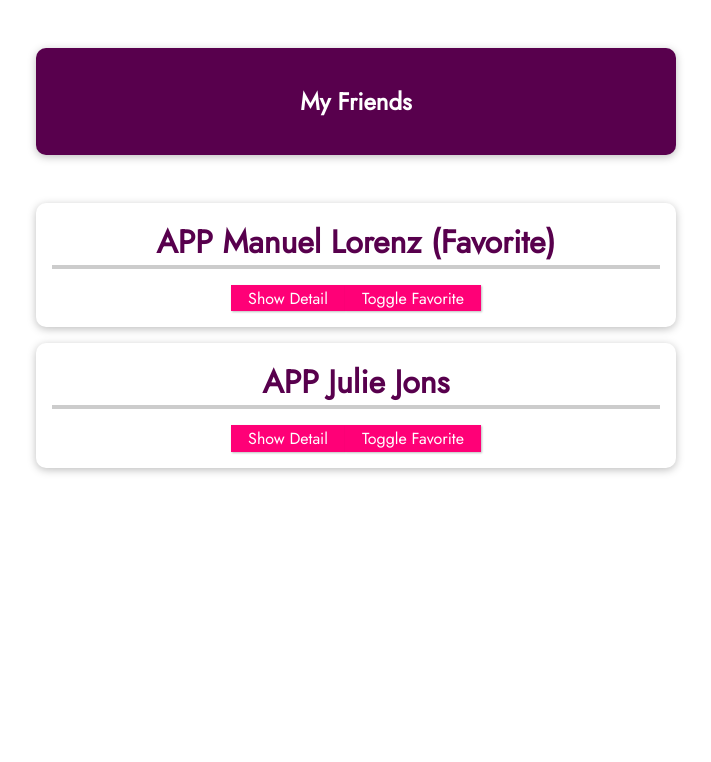
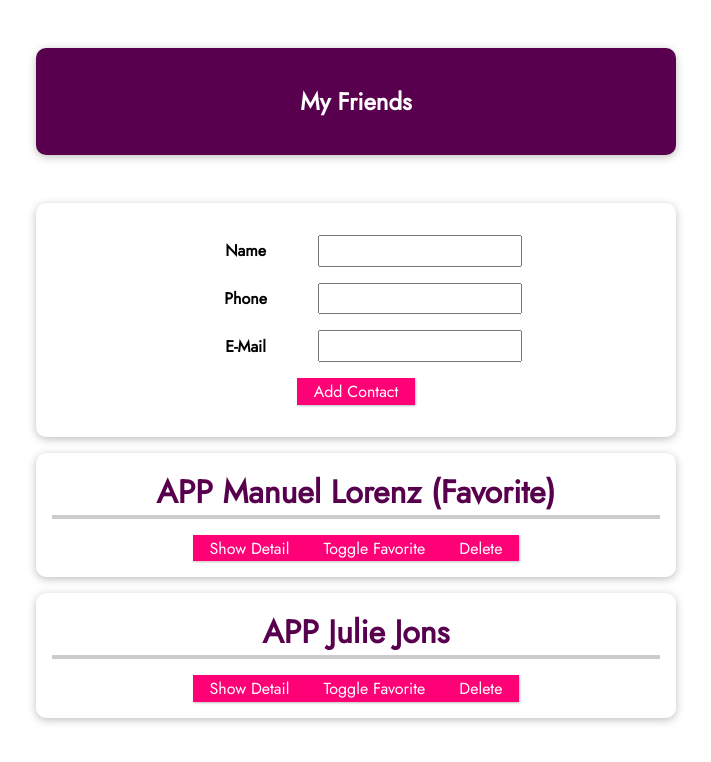
Before and after one commit to EvgenIvanov/vue-cli-01-a-new-vue-project, a Vue app: page / in a window 1280 px wide. Shown: the top 762 px of the page, without its empty margins (284-995 px from the left). Built offline with nearby package versions, Linux system fonts and the light colour scheme.

Commit message:
add NewFrind.vue, add form "add Contact", add button delete contact

```diff
--- a/src/App.vue
+++ b/src/App.vue
@@ -1,6 +1,7 @@
 <template>
   <section>
     <header><h1>My Friends</h1></header>
+    <new-friend @add-contact="addContact"></new-friend>
     <ul>
       <friend-contact
         v-for="friend in friends"
@@ -11,13 +12,16 @@
         :email-address="friend.email"
         :is-favorite="friend.isFavorite"
         @toggle-favorite="toggleFavoriteStatus"
+        @delete="deleteContact"
       ></friend-contact>
     </ul>
   </section>
 </template>
 
 <script>
+import NewFriend from './components/NewFriend.vue';
 export default {
+  components: { NewFriend },
   data() {
     return {
       friends: [
@@ -44,6 +48,19 @@
         (friend) => friend.id === friendId
       );
       identifiedFriend.isFavorite = !identifiedFriend.isFavorite;
+    },
+    addContact(name, phone, email) {
+      const newFriendContact = {
+        id: new Date().toISOString(),
+        name: name,
+        phone: phone,
+        email: email,
+        isFavorite: false
+      };
+      this.friends.push(newFriendContact);
+    },
+    deleteContact(friendId) {
+      this.friends = this.friends.filter((friend) => friend.id !== friendId);
     }
   }
 };
@@ -76,7 +93,8 @@
   padding: 0;
   list-style: none;
 }
-#app li {
+#app li,
+#app form {
   box-shadow: 0 2px 8px rgba(0, 0, 0, 0.26);
   margin: 1rem auto;
   border-radius: 10px;
@@ -106,4 +124,17 @@
   border-color: #ec3169;
   box-shadow: 1px 1px 4px rgba(0, 0, 0, 0.26);
 }
+#app input {
+  font: inherit;
+  padding: 0.15rem;
+}
+#app label {
+  font-weight: bold;
+  margin-right: 1rem;
+  width: 7rem;
+  display: inline-block;
+}
+#app form div {
+  margin: 1rem 0;
+}
 </style>
--- a/src/components/FriendContact.vue
+++ b/src/components/FriendContact.vue
@@ -9,6 +9,7 @@
       <li><strong>Phone:</strong> {{ phoneNumber }}</li>
       <li><strong>Email:</strong> {{ emailAddress }}</li>
     </ul>
+    <button @click="deleteFriend">Delete</button>
   </li>
 </template>
 
@@ -38,7 +39,8 @@
         console.warn('Id is missing!');
         return false;
       }
-    }
+    },
+    delete: {}
   },
   data() {
     return {
@@ -51,6 +53,9 @@
     },
     toggleFavorite() {
       this.$emit('toggle-favorite', this.id);
+    },
+    deleteFriend() {
+      this.$emit('delete', this.id);
     }
   }
 };
--- /dev/null
+++ b/src/components/NewFriend.vue
@@ -0,0 +1,40 @@
+<template>
+  <form @submit.prevent="submitData">
+    <div>
+      <label for="">Name</label>
+      <input type="text" v-model="enteredName" />
+    </div>
+    <div>
+      <label for="">Phone</label>
+      <input type="tel" v-model="enteredPhone" />
+    </div>
+    <div>
+      <label for="">E-Mail</label>
+      <input type="email" v-model="enteredEmail" />
+    </div>
+    <div><button>Add Contact</button></div>
+  </form>
+</template>
+
+<script>
+export default {
+  emits: ['add-contact'],
+  data() {
+    return {
+      enteredName: '',
+      enteredPhone: '',
+      enteredEmail: ''
+    };
+  },
+  methods: {
+    submitData() {
+      this.$emit(
+        'add-contact',
+        this.enteredName,
+        this.enteredPhone,
+        this.enteredEmail
+      );
+    }
+  }
+};
+</script>
--- a/src/main.js
+++ b/src/main.js
@@ -2,11 +2,14 @@
 
 import App from './App.vue';
 import FriendContact from './components/FriendContact.vue';
+import NewFriend from './components/NewFriend.vue';
 
 const app = createApp(App);
 
 app.component('friend-contact', FriendContact);
 
+app.component('new-friend', NewFriend);
+
 app.mount('#app');
 
 // npm run serve --sourceMap=false
```
